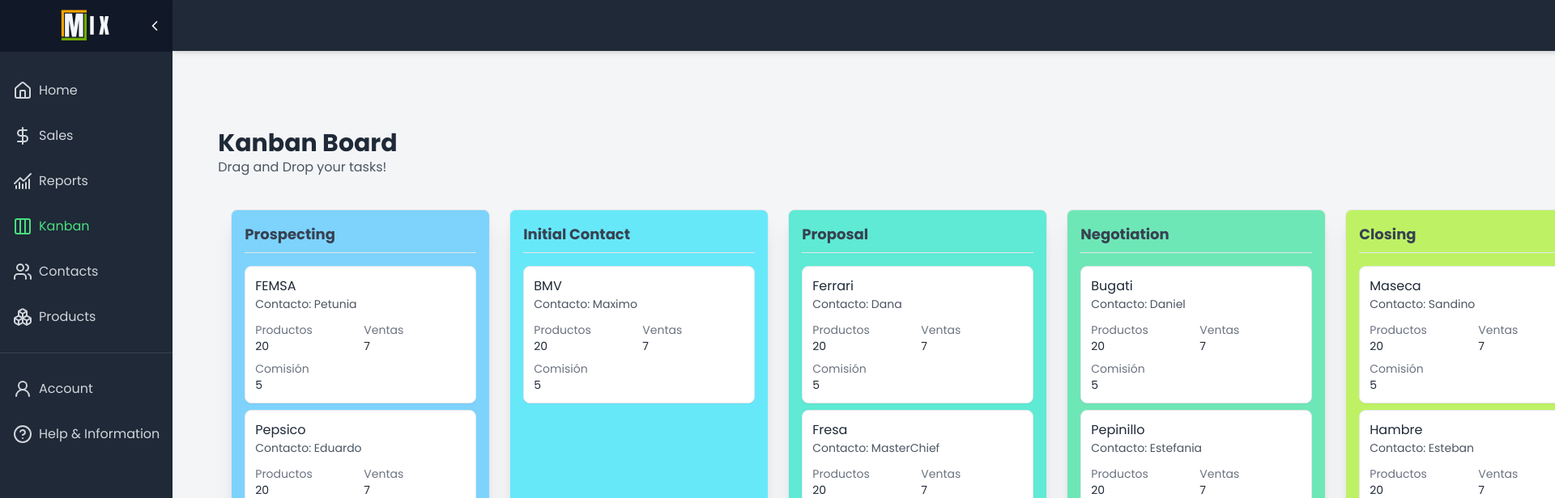
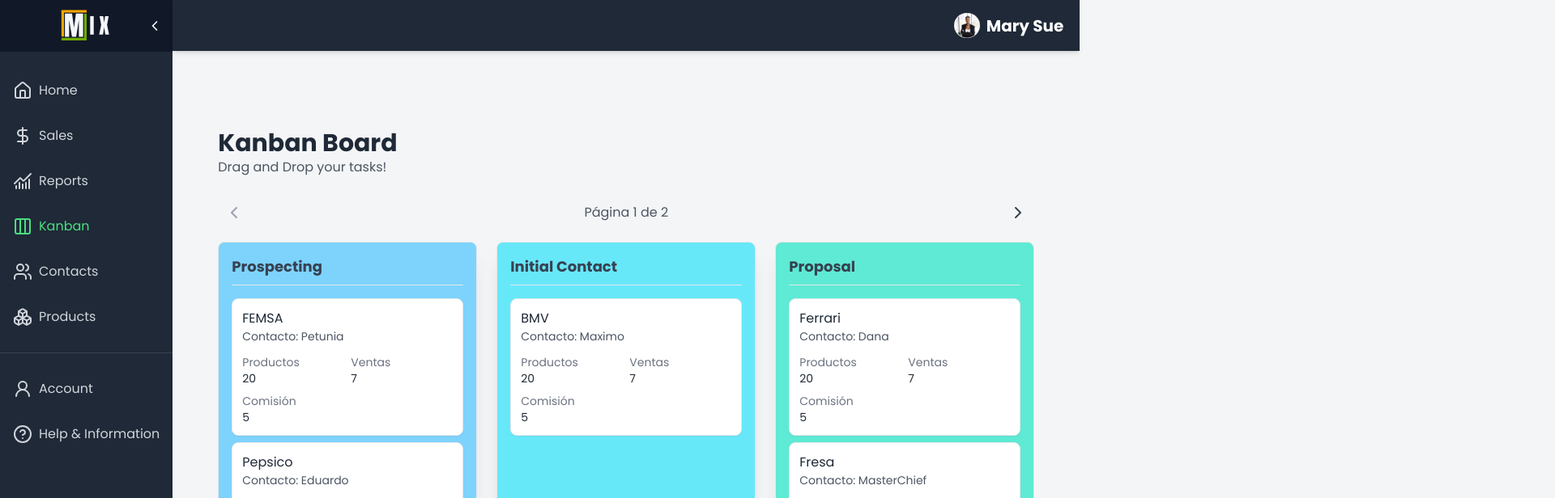
Before and after one commit to BlueE-05/MIX, a Next.js app in the folder MIX-Frontend/: page /crm/kanban in a window 1280 px wide. Shown: the top 616 px of the page at 81% size, 1920 px wide, since content can reach past the window. Built offline with nearby package versions, Linux system fonts and the light colour scheme.

Commit message:
Kanban: ya no muestra todo de una sola, ahora se muestran solo 3 columnas a la vez

```diff
--- a/MIX-Frontend/src/components/Kanban/KanbanBoard.tsx
+++ b/MIX-Frontend/src/components/Kanban/KanbanBoard.tsx
@@ -1,11 +1,9 @@
-// KanbanBoard.tsx
 'use client';
-import React, { useState, useCallback } from 'react';
+import React, { useState, useCallback, useEffect, useRef } from 'react';
 import Column from './Column';
-import { Task } from './types'; // Importar desde el archivo de tipos
-// Asumiendo que los estilos del modal y el layout base están en KanbanBoard.css
-// y que Tailwind se usa para el resto.
+import { Task } from './types';
 import './KanbanBoard.css';
+import { ChevronLeft, ChevronRight } from 'lucide-react';
 
 const columnColors: { [key: string]: string } = {
   'Prospecting': 'bg-sky-300',
@@ -44,7 +42,51 @@ const initialColumns: { [key: string]: Task[] } = {
 
 const KanbanBoard: React.FC = () => {
   const [columns, setColumns] = useState<{ [key: string]: Task[] }>(initialColumns);
-  const [selectedColumn, setSelectedColumn] = useState(Object.keys(initialColumns)[0] || ''); // Selecciona la primera columna por defecto
+  const [selectedColumn, setSelectedColumn] = useState(Object.keys(initialColumns)[0] || '');
+  const [currentPage, setCurrentPage] = useState(0);
+  const [visibleColumnsCount, setVisibleColumnsCount] = useState(3);
+  const boardRef = useRef<HTMLDivElement>(null);
+
+  // Calcular columnas visibles basado en el ancho del tablero
+  useEffect(() => {
+    const calculateVisibleColumns = () => {
+      if (boardRef.current) {
+        const boardWidth = boardRef.current.offsetWidth;
+        // Asumimos un ancho aproximado de columna de 300px + gap
+        const columnWidth = 300 + 24; // 24 es el gap (gap-6 = 1.5rem = 24px)
+        const count = Math.max(1, Math.floor(boardWidth / columnWidth));
+        setVisibleColumnsCount(count);
+      }
+    };
+
+    calculateVisibleColumns();
+    window.addEventListener('resize', calculateVisibleColumns);
+    return () => window.removeEventListener('resize', calculateVisibleColumns);
+  }, []);
+
+  // Dividir las columnas en grupos según las columnas visibles
+  const columnGroups = React.useMemo(() => {
+    const columnNames = Object.keys(columns);
+    const groups = [];
+    for (let i = 0; i < columnNames.length; i += visibleColumnsCount) {
+      groups.push(columnNames.slice(i, i + visibleColumnsCount));
+    }
+    return groups;
+  }, [columns, visibleColumnsCount]);
+
+  const visibleColumns = columnGroups[currentPage] || [];
+
+  const goToNextPage = () => {
+    if (currentPage < columnGroups.length - 1) {
+      setCurrentPage(currentPage + 1);
+    }
+  };
+
+  const goToPrevPage = () => {
+    if (currentPage > 0) {
+      setCurrentPage(currentPage - 1);
+    }
+  };
 
   const deleteColumn = useCallback((columnName: string) => {
     setColumns(prevColumns => {
@@ -104,8 +146,8 @@ const KanbanBoard: React.FC = () => {
   }, []);
 
   return (
-    <div className="min-h-screen p-4 sm:p-6">
-      <div className="max-w-full mx-auto">
+    <div className="min-h-screen p-4 sm:p-6 overflow-x-hidden">
+      <div className="max-w-full mx-auto" ref={boardRef}>
         {/* Header */}
         <div className="flex flex-col sm:flex-row justify-between items-start sm:items-center gap-4 mb-6">
           <div>
@@ -113,26 +155,42 @@ const KanbanBoard: React.FC = () => {
             <p className="text-gray-600">Drag and Drop your tasks!</p>
           </div>
         </div>
+
+        {/* Board Container con controles de paginación */}
+        <div className="relative">
+          {columnGroups.length > 1 && (
+            <div className="flex items-center justify-between mb-4">
+              <button
+                onClick={goToPrevPage}
+                disabled={currentPage === 0}
+                className={`p-2 rounded-full ${currentPage === 0 ? 'text-gray-400' : 'text-gray-700 hover:bg-gray-200'}`}
+              >
+                <ChevronLeft size={24} />
+              </button>
+              <span className="text-gray-600">
+                Página {currentPage + 1} de {columnGroups.length}
+              </span>
+              <button
+                onClick={goToNextPage}
+                disabled={currentPage === columnGroups.length - 1}
+                className={`p-2 rounded-full ${currentPage === columnGroups.length - 1 ? 'text-gray-400' : 'text-gray-700 hover:bg-gray-200'}`}
+              >
+                <ChevronRight size={24} />
+              </button>
             </div>
+          )}
 
-        {/* Board Container (usando CSS para flex layout base) */}
-        <div className="kanban-board rounded-xl p-4 sm:p-6 overflow-visible">
-          {/* Usar grid aquí podría ser menos flexible para drag and drop entre listas largas,
-              flexbox (como en KanbanBoard.css) podría ser más natural.
-              Ajusta según tus preferencias visuales/funcionales.
-              Si usas el CSS original, quita las clases de grid.
-          */}
-          {/* <div className="grid grid-cols-1 md:grid-cols-3 gap-6 min-w-[800px]"> */}
-          <div className="flex gap-6 min-w-[800px"> {/* Usando flex y gap */}
-            {Object.keys(columns).map(columnName => (
+          <div className="kanban-board-container overflow-x-auto pb-4">
+            <div className="flex gap-6" style={{ minWidth: 'max-content' }}>
+              {visibleColumns.map(columnName => (
                 <Column
                   key={columnName}
                   title={columnName}
                   tasks={columns[columnName]}
                   colorClass={columnColors[columnName] ?? 'bg-white'}
-                deleteTask={deleteTask} // Pasar directamente
+                  deleteTask={deleteTask}
                   onDeleteColumn={() => deleteColumn(columnName)}
-                onDragStart={handleDragStart} // Pasar handlers unificados
+                  onDragStart={handleDragStart}
                   onDragEnd={handleDragEnd}
                   onDrop={handleDrop}
                   onDragOver={handleDragOver}
@@ -141,6 +199,8 @@ const KanbanBoard: React.FC = () => {
             </div>
           </div>
         </div>
+      </div>
+    </div>
   );
 };
 
```
Lines whose indentation alone changed are shown as unchanged.
